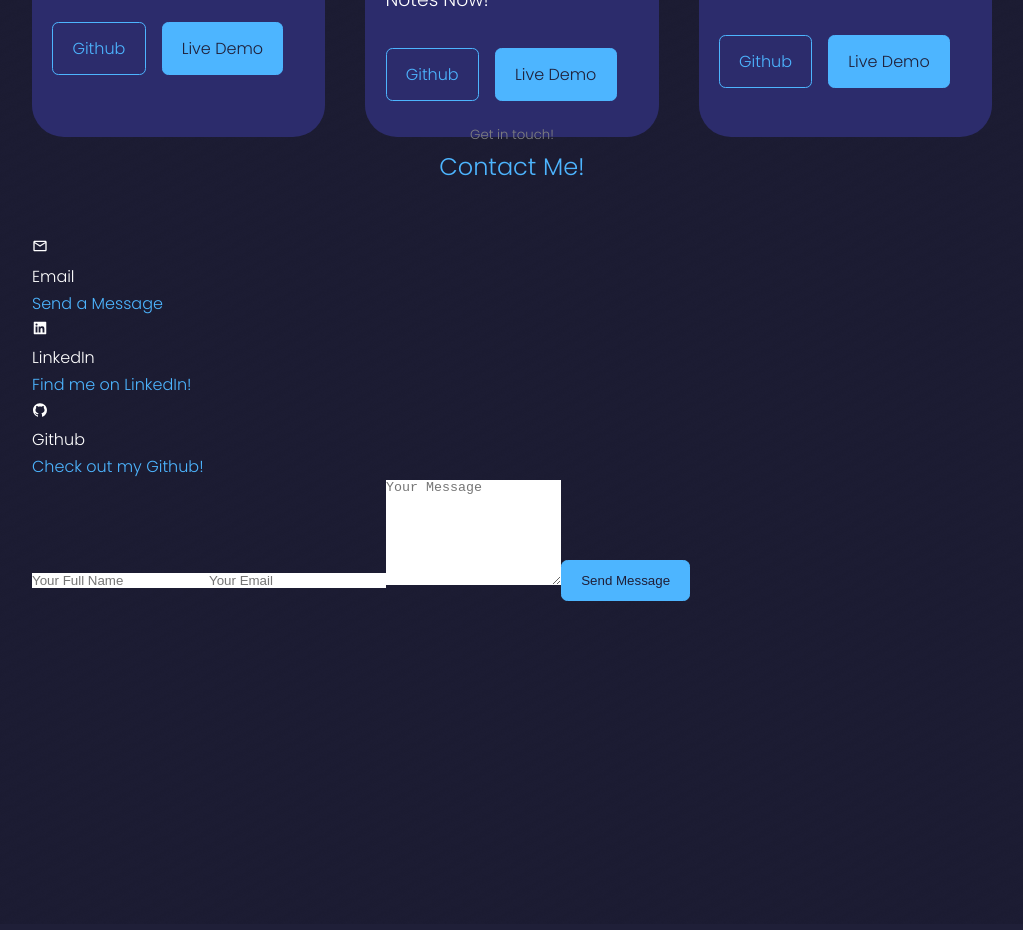
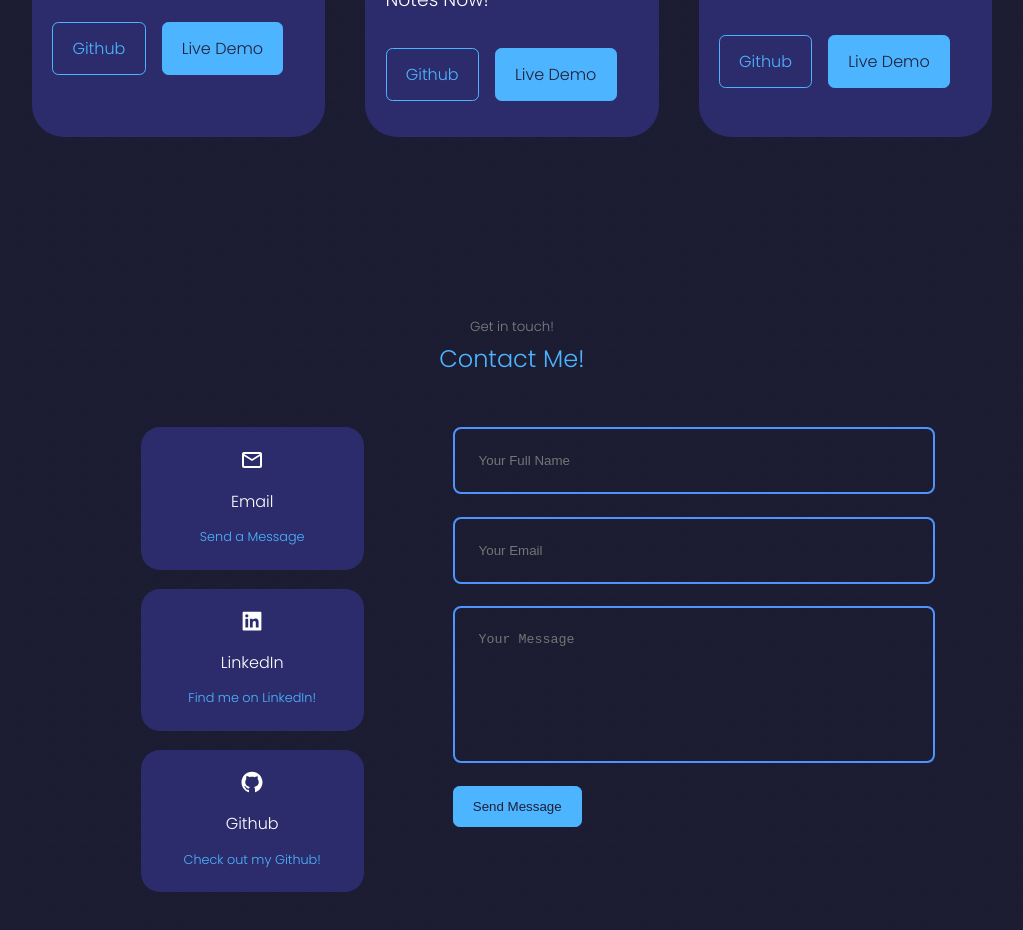
Before and after one commit to kyrotomato/portfolio-react, a React (Create React App) app: page / in a window 1280 px wide. Shown: the part 3700-4630 px from the top of the page, without its empty margins (128-1151 px from the left). Built offline with nearby package versions, Linux system fonts and the light colour scheme.

Commit message:
contact styling

```diff
--- a/src/components/Contact/contact.css
+++ b/src/components/Contact/contact.css
@@ -0,0 +1,82 @@
+#contact{
+    margin-top: 20rem;
+
+}
+
+.container.contactContainer{
+    width: 58%;
+    display: grid;
+    grid-template-columns: 30% 58%;
+    gap: 12%;
+
+}
+
+.contactOptions{
+    display: flex;
+    flex-direction: column;
+    gap: 1.2rem;
+}
+.contactOption{
+    background-color: var(--color-bg-variant);
+    padding: 1.2rem;
+    border-radius: 1.2rem;
+    text-align: center;
+    border: 1px solid transparent;
+    transition: var(--smoothTrans);
+}
+
+.contactOption:hover{
+    background: transparent;
+    border-color: var(--color-primary-variant);
+}
+.contactOption-icon{
+    font-size: 1.5rem;
+    margin-bottom: 0.5rem;
+}
+
+.contactOption a{
+    margin-top: 0.7rem;
+    display: inline-block;
+    font-size: 0.8rem;
+}
+
+/*form styling*/
+form{
+    display: flex;
+    flex-direction: column;
+    gap: 1.4rem;
+}
+input, textarea{
+    width: 100%;
+    padding: 1.5rem;
+    border-radius: 0.5rem;
+    background: transparent;
+    border: 2px solid var(--color-primary-variant);
+    resize: none;
+    color: var(--color-white);
+}
+
+/* other devices (tablets) */
+
+@media screen and (max-width: 1024px) {
+    #contact{
+        margin-top: 26rem;
+    }
+    .container.contactContainer{
+        grid-template-columns: 1fr;
+        gap: 2rem;
+    }
+
+  }
+
+  /* other devices (phones) */
+
+  @media screen and (max-width: 600px) {
+    #contact{
+        margin-top: auto;
+    }
+    .container.contactContainer{
+
+        width: var(--container-width-sm);
+    }
+  }
```
